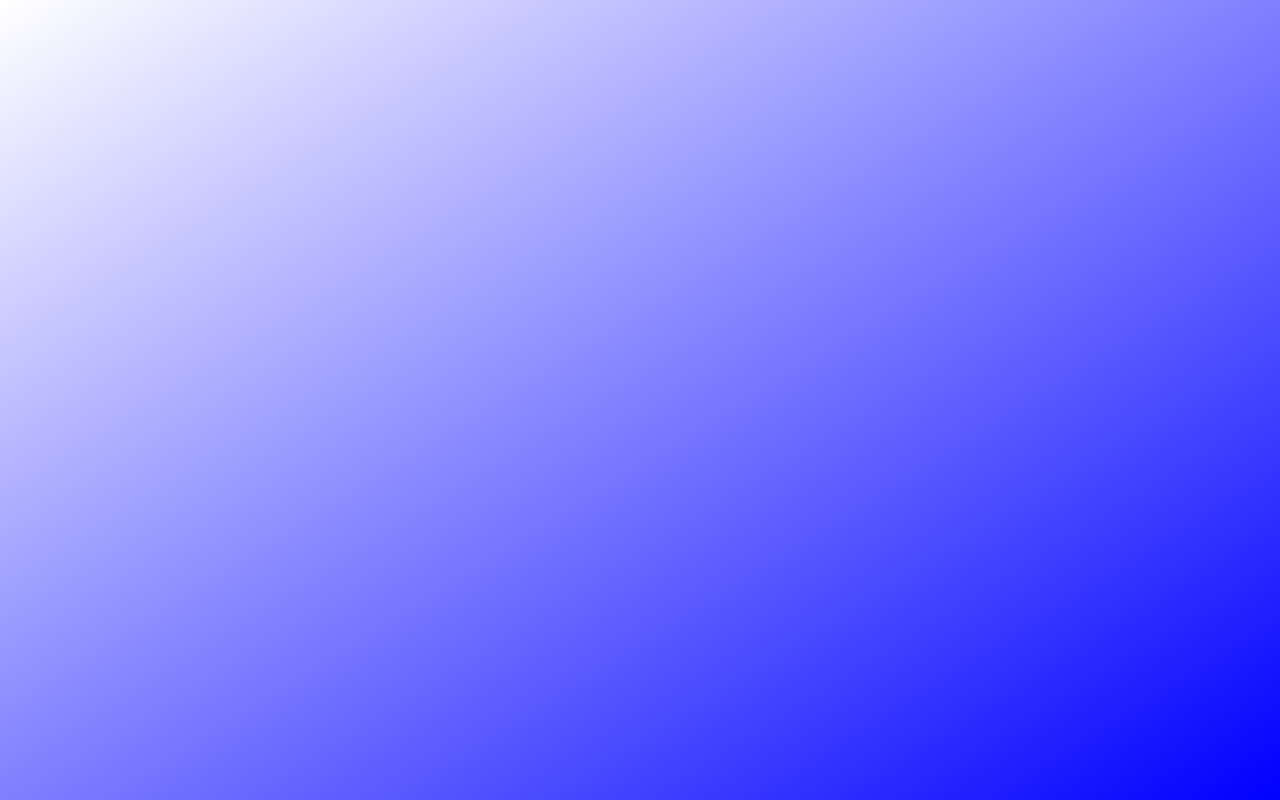
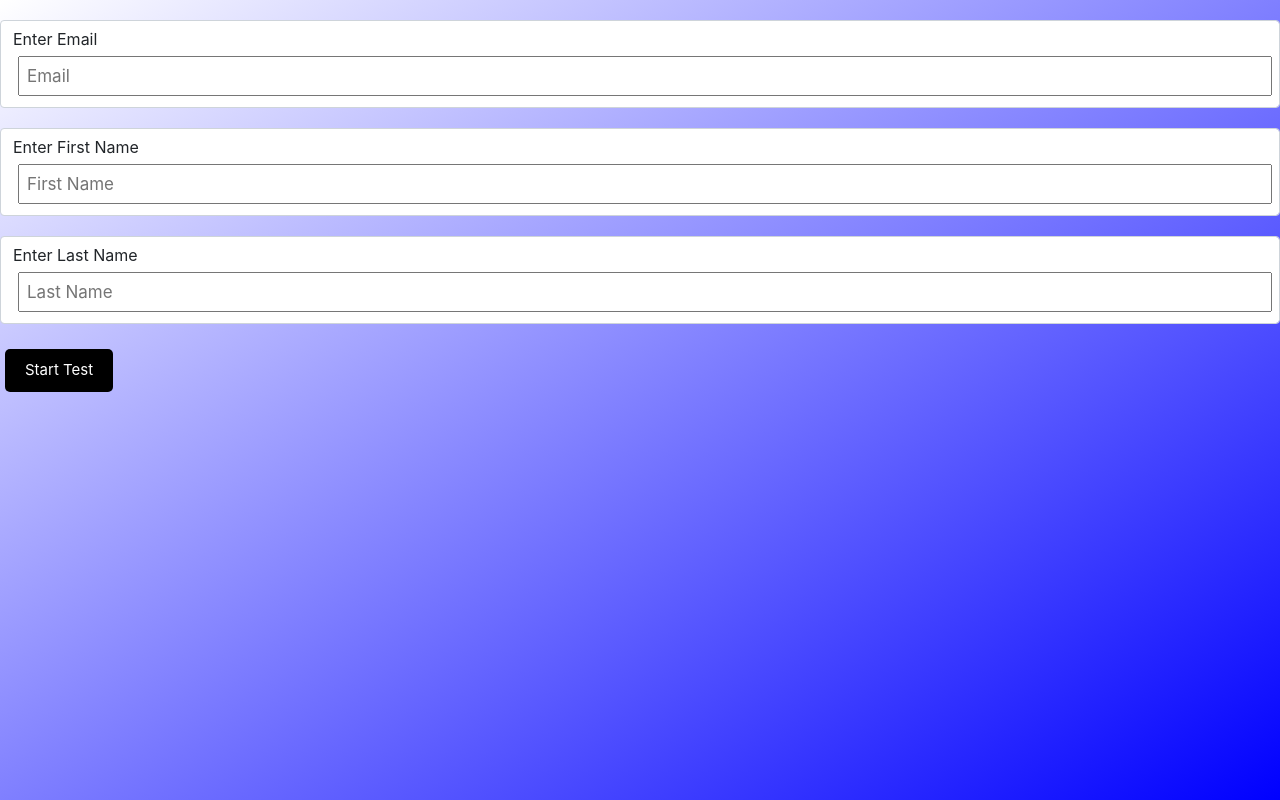
Before and after one commit to cool8009/YahalomTestsClient-Demo-master-master, a React (Create React App) app: page /testform/1 in a window 1280 px wide. Before the commit this address had no page. Built offline with nearby package versions, Linux system fonts and the light colour scheme.

Commit message:
form added, changes to routes

```diff
--- a/src/App.js
+++ b/src/App.js
@@ -6,6 +6,7 @@ import Questions from "./components/Questions";
 import Tests from "./components/Tests";
 import 'bootstrap/dist/css/bootstrap.min.css';
 import TestInstance from "./components/TestInstance";
+import TestInstanceForm from "components/TestInstanceForm";
 
 function App() {
   return (
@@ -15,6 +16,7 @@ function App() {
         <Route path="/questions" element={<Questions />} />
         <Route path="/tests" element={<Tests />} />
         <Route path="/test/:id" element={<TestInstance />} />
+        <Route path="/testform/:id" element={<TestInstanceForm />} />
       </Routes>
     </Router>
   );
--- a/src/components/TestCard.js
+++ b/src/components/TestCard.js
@@ -11,7 +11,7 @@ const TestCard = ({ test }) => {
       <button
         className="btn"
         style={{ backgroundColor: "green" }}
-        onClick={() => navigate('/test/' + test.TestId)}
+        onClick={() => navigate('/testform/' + test.TestId)}
       >
         Take Test
       </button>
--- a/src/components/TestInstance.js
+++ b/src/components/TestInstance.js
@@ -68,6 +68,7 @@ const TestInstance = () => {
         .then((answers) => {
           setCurrentAnswers(answers);
         });
+
     }
     else {
       setFinishedTest(true);
--- a/src/components/TestInstanceComponents/AnswerInstance.js
+++ b/src/components/TestInstanceComponents/AnswerInstance.js
@@ -1,6 +1,7 @@
 import React from 'react'
 
 const AnswerInstance = ({answer}) => {
+
   return (
     <div>
         <input
--- /dev/null
+++ b/src/components/TestInstanceForm.js
@@ -0,0 +1,70 @@
+import React, {useState, useEffect} from 'react';
+import { useNavigate, useParams } from "react-router-dom";
+import TestInstanceService from '../services/ServicesFolder/TestInstanceService'
+
+const TestInstanceForm = () => {
+    const [email, setEmail] = useState('');
+    const [firstName, setFirstName] = useState('');
+    const [lastName, setLastName] = useState('');
+    let { id } = useParams();
+    let navigate = useNavigate();
+    const createTestInstance = async (TestInstance) => {
+        await TestInstanceService.AddTestInstance(TestInstance);
+
+    }
+
+    const onSubmit = async (e) => {
+        e.preventDefault();
+        if (!email) {
+          alert("Please enter an email");
+        }
+        if (!firstName) {
+          alert("Please enter a first name");
+        }
+        if (!lastName) {
+          alert("Please enter a last name");
+        }
+        let TestId = id;
+        let Email = email;
+        let FirstName = firstName;
+        let LastName = lastName;
+        await createTestInstance({ TestId ,Email, FirstName, LastName })
+            .then(() => navigate('/test/' + id));
+
+      };
+
+      return (
+        <form className="add-form" onSubmit={onSubmit}>
+          <div className="form-control">
+            <label>Enter Email</label>
+            <input
+              type="text"
+              placeholder="Email"
+              value={email}
+              onChange={(e) => setEmail(e.target.value)}
+            />
+          </div>
+          <div className="form-control">
+            <label>Enter First Name</label>
+            <input
+              type="text"
+              placeholder="First Name"
+              value={firstName}
+              onChange={(e) => setFirstName(e.target.value)}
+            />
+          </div>
+          <div className="form-control form-control-check">
+            <label>Enter Last Name</label>
+            <input
+              type="text"
+              placeholder="Last Name"
+              value={lastName}
+              onChange={(e) => setLastName(e.target.value)}
+            />
+          </div>
+          <input className="btn" type="submit" value="Start Test" />
+        </form>
+      );
+}
+
+export default TestInstanceForm
--- a/src/index.css
+++ b/src/index.css
@@ -49,6 +49,22 @@ body {
 
 }
 
+.form-control {
+  margin: 20px 0;
+}
+
+.form-control label {
+  display: block;
+}
+
+.form-control input {
+  width: 100%;
+  height: 40px;
+  margin: 5px;
+  padding: 3px 7px;
+  font-size: 17px;
+}
+
 .homeContainer {
   background-color: white;
   max-width: 500px;
--- a/src/services/ServicesFolder/TestInstanceService.js
+++ b/src/services/ServicesFolder/TestInstanceService.js
@@ -1,11 +1,14 @@
 import http from "../httpService";
 
 
-const serverRoute = "/TestInstance/";
+const serverRoute = "/TestInstancesRoutes/";
 
 const TestInstanceService = {
   async AddTestInstance(TestInstance) {
-     await http.post(serverRoute + "create", TestInstance);
+    await http.post(serverRoute + "create",  TestInstance)
+      .catch((err) => {
+        console.log(err);
+      });
   },
 
   async UpdateTestInstance(newTestInstance) {
```
Also changed, not shown: 1 other file (tests, documents, lock files or other folders).
